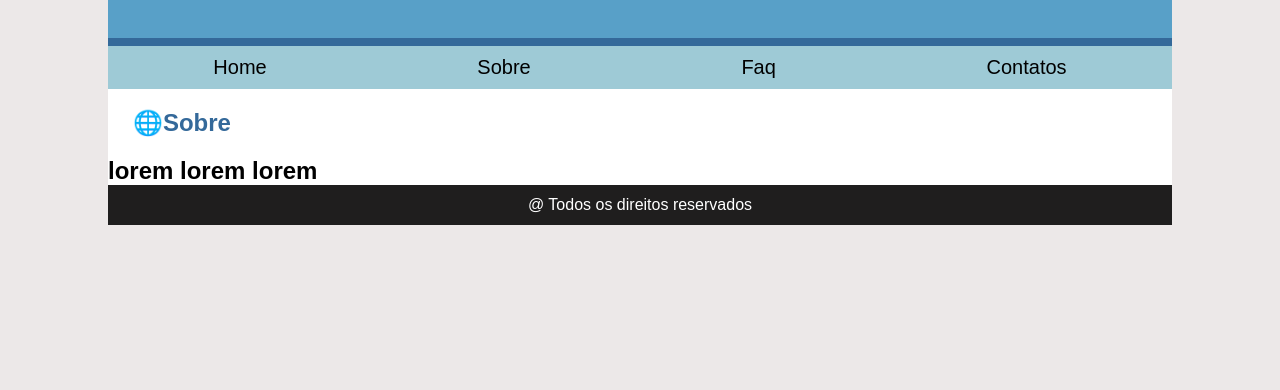
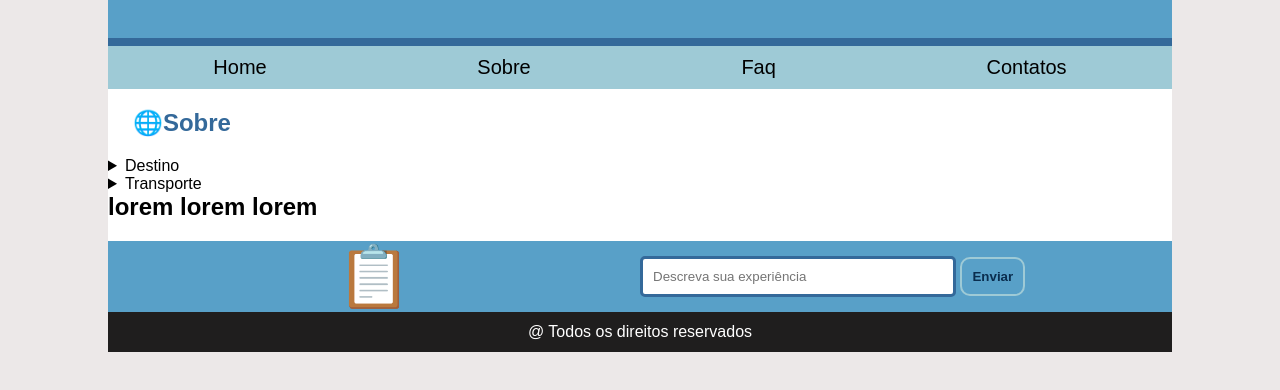
Before and after one commit to giovannacvitman/mobile-web, a plain HTML site: page site-front/sobre.html in a window 1280 px wide. Shown: the part 82-472 px from the top of the page. Drawn offline with Linux system fonts and the light colour scheme.

Commit message:
Adicionando informações na HTML Sobre

```diff
--- a/site-front/css/general.css
+++ b/site-front/css/general.css
@@ -1,7 +1,6 @@
 * {
     padding: 0;
     margin: 0;
-    list-style: none;
     font-family: Arial, Helvetica, sans-serif;
 }
 
@@ -50,6 +49,7 @@ header h2 {
    justify-content: space-around;
     align-items: center;
     background-color: #9ECAD6 ;
+    list-style: none;
 }
 
 .menu li {
@@ -199,3 +199,47 @@ footer p {
 .spaceSobre {
     margin:20px 0 20px 0;
 }
+
+.avaliacao {
+    background: #58A0C8;
+    margin-top: 20px;
+    /*Flexbox */
+    display: flex;
+    justify-content: space-around;
+}
+
+.avaliacao span {
+    font-size: 60px;
+}
+
+.avaliacao article {
+    /*Flexbox */
+    display: flex;
+    justify-content: center;
+    align-items: center;
+    width: 100%;
+}
+
+.avaliacao form {
+    width: 100%;
+}
+
+.avaliacao form input {
+    max-width: 300px;
+    padding-left: 10px;
+    width: 100%;
+    height: 35px;
+    border-radius: 5px;
+    outline: none;
+    border: 3px solid #34699A;
+}
+
+.avaliacao form button {
+    border: 2px solid #9ECAD6;
+    background: transparent;
+    cursor: pointer;
+    border-radius: 10px;
+    padding: 10px;
+    color: #0a2d4e;
+    font-weight: bold;
+}
--- a/site-front/sobre.html
+++ b/site-front/sobre.html
@@ -36,8 +36,37 @@
              <h1>🌐Sobre</h1>
         </section>
 
+        <section class="containerLista">
+            <details>
+                <summary>Destino</summary>
+                <article>
+                    Quero conhecer Paris e caminhar pela Torre Eiffel.
+                </article>
+             </details>
+             <details>
+                    <summary>Transporte</summary>
+                    <article>
+                        A viagem será de avião direto do Brasil até a França.
+                    </article>
+            </details>
+
+        </section>
+
         <section class="contentSobre">
             <h1> lorem lorem lorem</h1>
+        </section>
+
+        <section class="avaliacao">
+            <article>
+               <span>📋</span>
+            </article>
+            <article>
+                <form>
+                    <input type="text" placeholder="Descreva sua experiência">
+                    <button >Enviar</button>
+                </form>
+            </article>
+
         </section>
 
         <footer>
```
Also changed, not shown: site-front/index.html (+4 -4 lines).
